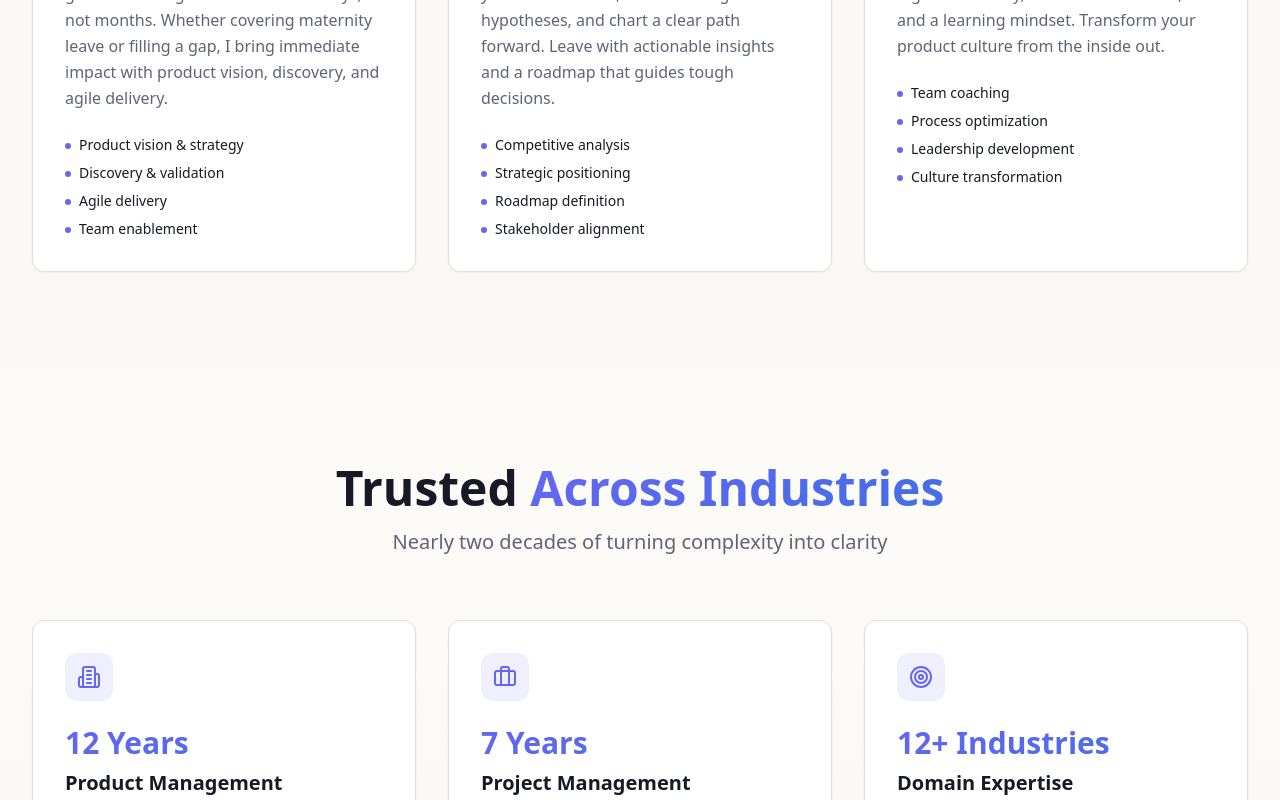
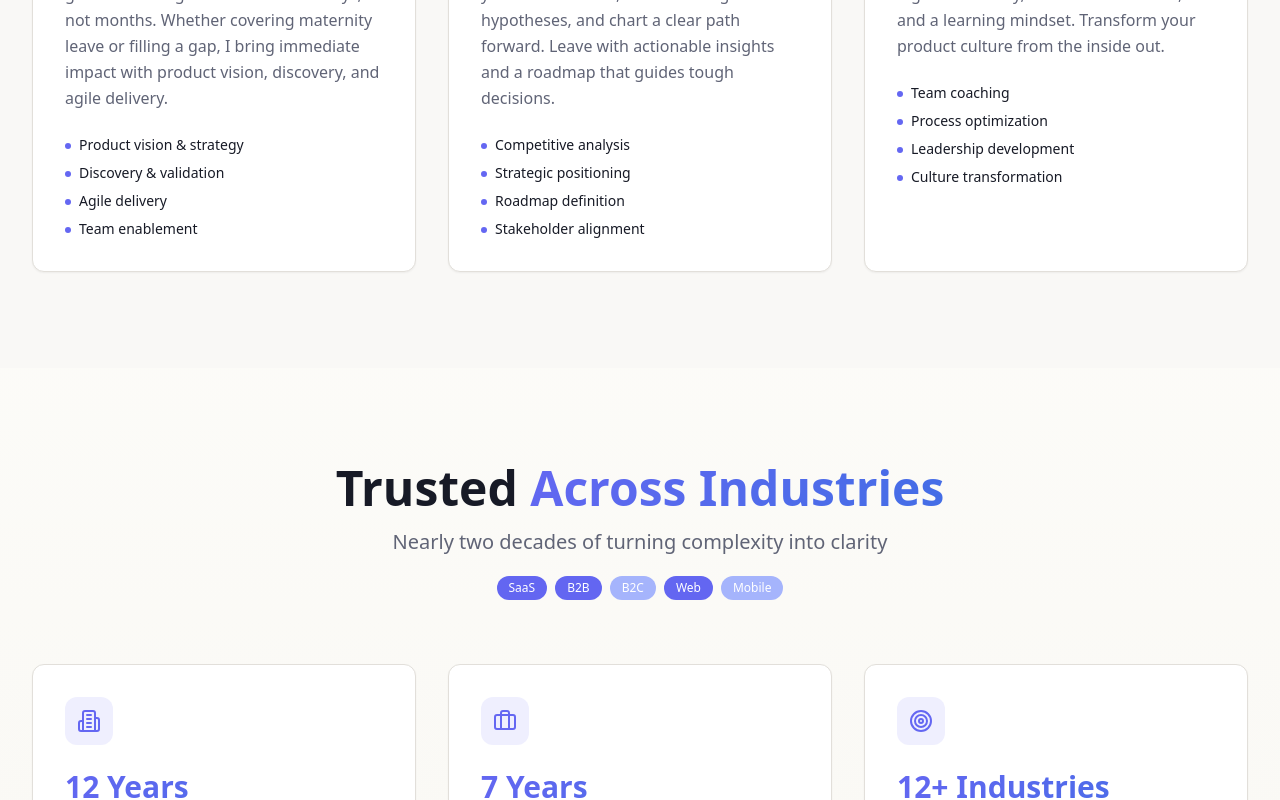
Before and after one commit to io-ogni/ioana-elevate-5558487523489, a React (Vite) app: page / in a window 1280 px wide. Shown: the part 1359-2159 px from the top of the page. Built offline with nearby package versions, Linux system fonts and the light colour scheme; the HTML template or start-up script is replaced by a standard one.

Commit message:
Move pills to Experience section
Co-authored-by: io-ogni <141247571+io-ogni@users.noreply.github.com>

```diff
--- a/src/components/Experience.tsx
+++ b/src/components/Experience.tsx
@@ -49,9 +49,29 @@ const Experience = () => {
               Across Industries
             </span>
           </h2>
-          <p className="text-xl text-muted-foreground max-w-2xl mx-auto">
+          <p className="text-xl text-muted-foreground max-w-2xl mx-auto mb-5">
             Nearly two decades of turning complexity into clarity
           </p>
+          <div className="flex justify-center gap-2">
+            {[
+              { label: "SaaS", core: true },
+              { label: "B2B", core: true },
+              { label: "B2C", core: false },
+              { label: "Web", core: true },
+              { label: "Mobile", core: false },
+            ].map((pill) => (
+              <span
+                key={pill.label}
+                className={`text-xs font-medium px-3 py-1 rounded-full ${
+                  pill.core
+                    ? "bg-[#6366F1] text-white"
+                    : "bg-[#A5B4FC] text-white"
+                }`}
+              >
+                {pill.label}
+              </span>
+            ))}
+          </div>
         </div>
 
         <div className="grid md:grid-cols-3 gap-8 mb-16">
--- a/src/components/Hero.tsx
+++ b/src/components/Hero.tsx
@@ -59,26 +59,6 @@ const Hero = ({ onContactClick }: { onContactClick?: () => void }) => {
           </div>
         </div>
 
-        <div className="mt-6 flex justify-center gap-2">
-          {[
-            { label: "SaaS", solid: true },
-            { label: "B2B", solid: true },
-            { label: "B2C", solid: false },
-            { label: "Web", solid: true },
-            { label: "Mobile", solid: false },
-          ].map((pill) => (
-            <span
-              key={pill.label}
-              className={`text-xs font-medium px-3 py-1 rounded-full ${
-                pill.solid
-                  ? "bg-[#6366F1] text-white"
-                  : "bg-[#EEF2FF] text-[#4338CA]"
-              }`}
-            >
-              {pill.label}
-            </span>
-          ))}
-        </div>
       </div>
     </section>
   );
```
